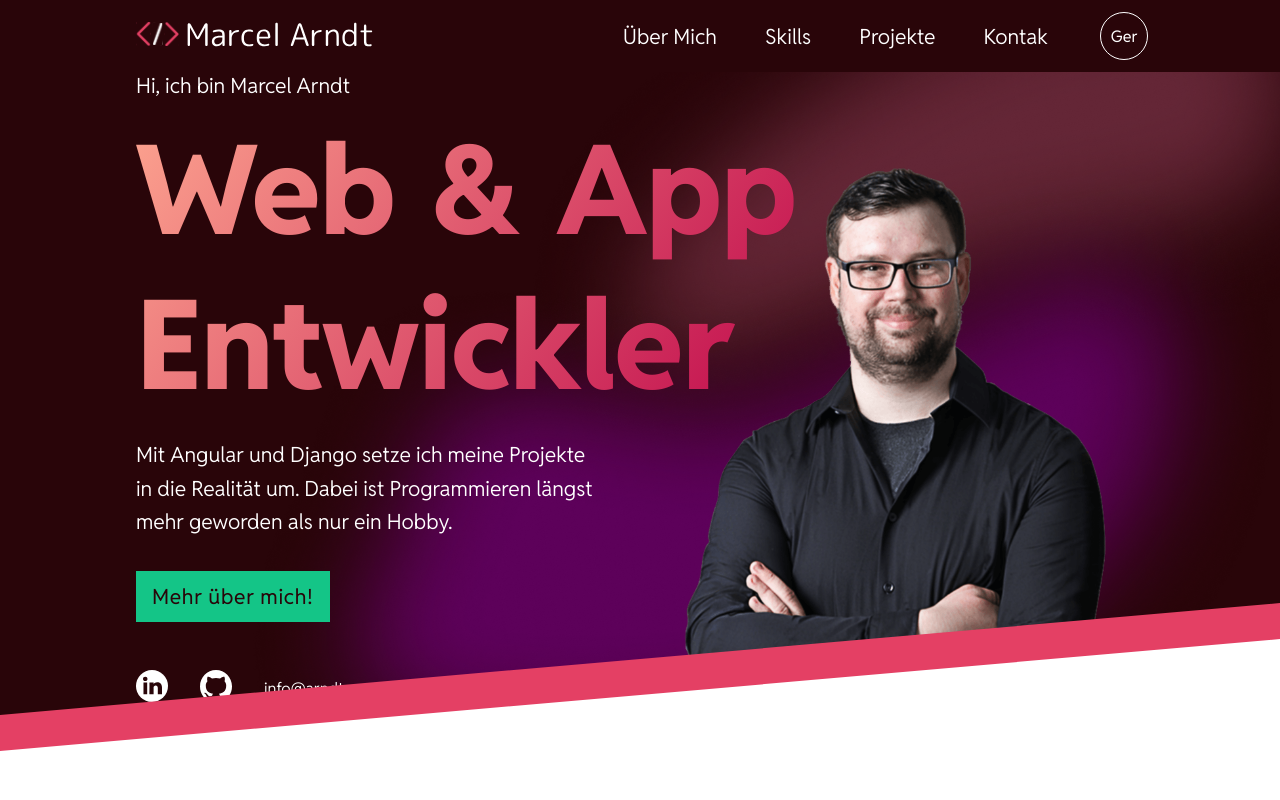
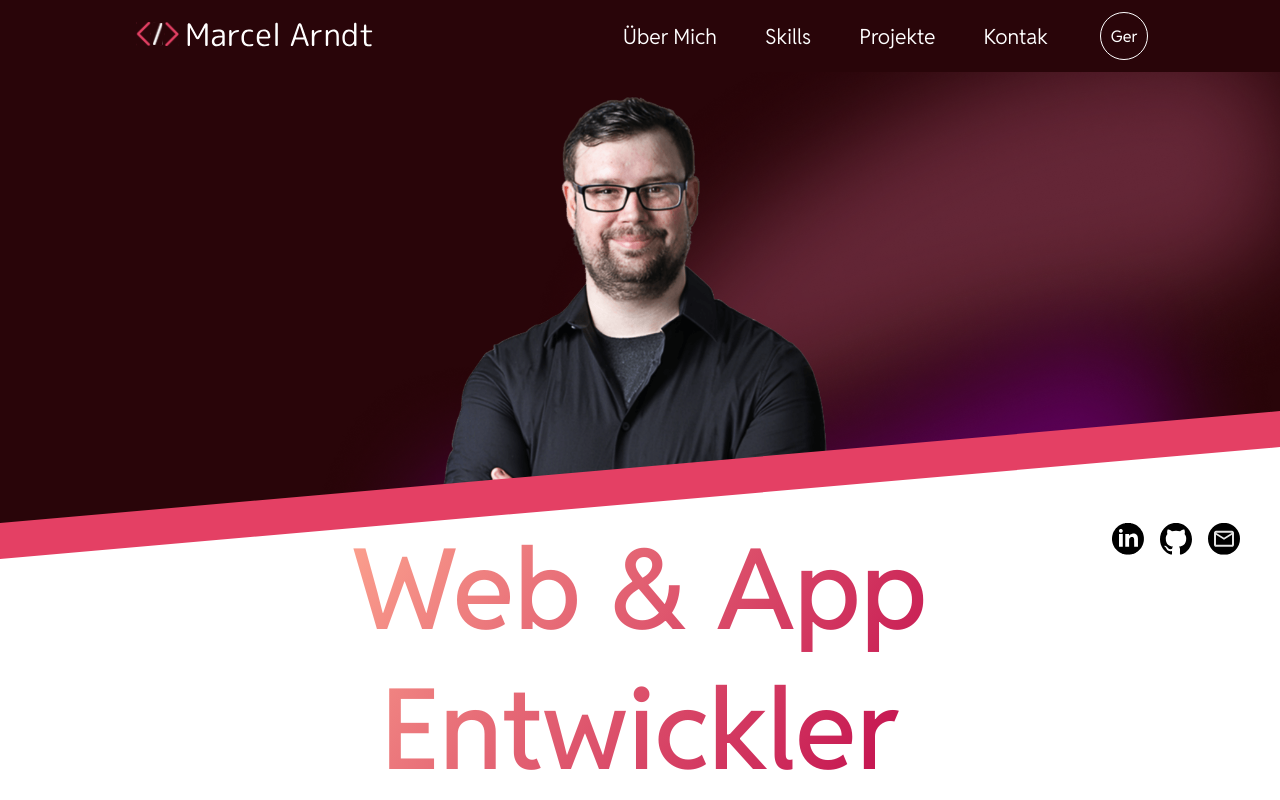
Before and after one commit to MarcelArndt/Portfolio-2025, an Angular app: page / in a window 1280 px wide. Shown: the top 800 px of the page. Built offline with nearby package versions, Linux system fonts and the light colour scheme.

Commit message:
some responsiv work

```diff
--- a/src/app/about-me/gsap.ts
+++ b/src/app/about-me/gsap.ts
@@ -49,8 +49,6 @@ export function whiteboxGrowAnimation(obj:Record<string, HTMLElement | HTMLEleme
         y:"+=50px",
         stagger: 1,
     })
-
-
 }
 
 let currentTimeline: gsap.core.Timeline | null = null;
--- a/src/app/hero-section/gsap.ts
+++ b/src/app/hero-section/gsap.ts
@@ -8,7 +8,16 @@ export function HeroSectionAnimation(obj:Record<string, HTMLElement>) {
         y: "-=36px",
     });
 
-    let tlOne = gsap.timeline({
+    let mediaQuery = gsap.matchMedia();
+
+    mediaQuery.add({
+      isDesktop: "(min-width: 1443px)",
+      isMobile: "(max-width: 1442px)",
+    }, (context) => {
+
+    const { isDesktop, isMobile } = context.conditions as { isDesktop: boolean; isMobile: boolean; };
+
+      let tlOne = gsap.timeline({
         scrollTrigger: {
             trigger: obj['heroSection'],
             start: 'top top',
@@ -25,15 +34,27 @@ export function HeroSectionAnimation(obj:Record<string, HTMLElement>) {
     .to(obj['redTransition'], {
       y: "-=100vh",
       ease: "power4.out"
-    }, "<")
-    .to((obj['headlineTextBox']),{
+    }, "<");
+
+    if (isDesktop) {
+    tlOne.to((obj['headlineTextBox']),{
       y: "+=300px",
     }, "<")
     .to((obj['portrait']),{
       y: "-=700px",
     }, "<");
+  } else {
+     tlOne.to((obj['headlineTextBox']),{
+      y: "-=75vh",
+      opacity:0,
+      duration:2,
+      ease: "power2.out"
+    }, "<")
+    .to((obj['portrait']),{
+      y: "+=300px",
+    }, "<");
+  }
 
-
-
+    });
 
 }
--- a/src/app/hero-section/hero-section.html
+++ b/src/app/hero-section/hero-section.html
@@ -3,22 +3,22 @@
 
 <section class="hero-section-container">
 
-    <div #heroSection class="hero-section" id="hero-section">
+    <img class="background-element" src="./assets/hero-background.png">
+    <img #portrait class="portrait" src="./assets/person.png">
 
-        <img class="background-element" src="./assets/hero-background.png">
-        <img #portrait class="portrait" src="./assets/person.png">
+    <div #heroSection class="hero-section">
         <div class="text-layer">
 
-            <div #headlineTextBox class="text-column moveableObject">
-                <p>{{ (languageService.texts | async)?.heroSection?.prefixText }}</p>
+            <div #headlineTextBox class="text-column">
+                <p class="desktop-class">{{ (languageService.texts | async)?.heroSection?.prefixText }}</p>
                 <h1>{{ (languageService.texts | async)?.heroSection?.headline }}</h1>
-                <p class="discription">{{ (languageService.texts | async)?.heroSection?.text }}</p>
-                <button>{{ (languageService.texts | async)?.heroSection?.button }}</button>
-                <nav>
+                <p class="discription desktop-class">{{(languageService.texts | async)?.heroSection?.text}}</p>
+                <button class="desktop-class">{{(languageService.texts | async)?.heroSection?.button}}</button>
+                <nav class="social-navi">
                     <ul>
                         <li><a href="https://www.linkedin.com/in/profil-marcel-arndt/" target="_blank"><img src="./assets/linkedIn.svg"></a></li>
                         <li><a href="https://github.com/MarcelArndt" target="_blank"><img src="./assets/github.svg"></a></li>
-                        <li><a href="mailto:info@arndt-marcel.de">info@arndt-marcel.de</a></li>
+                        <li><a href="mailto:info@arndt-marcel.de"><img src="./assets/email.svg"></a></li>
                     </ul>
                 </nav>
             </div>
--- a/src/app/hero-section/hero-section.scss
+++ b/src/app/hero-section/hero-section.scss
@@ -7,6 +7,7 @@
     width: 100%;
     background-color: aqua;
     background-color: $hero-section-background;
+    overflow: hidden;
 }
 
 .hero-section{
@@ -14,32 +15,22 @@
     position: relative;
     width: 100%;
     min-height: calc( 100vh - $headline-height);
-
+    height: 100%;
     padding: $padding;
     overflow: hidden;
     z-index: 1;
 
-    &::after{
-        content: "";
-        position: absolute;
-        z-index: 100;
-        background-color: $white;
-        height: 15vh;
-        width: 100%;
-        bottom: -12vh;
-        left: 0px;
-        transform-origin: left top;
-    }
+
 }
 
 .background-element{
-    z-index: 1;
+
     pointer-events: none;
     user-select: none;
     position: absolute;
     right: 0px;
     bottom: 0px;
-    z-index: 0;
+
 }
 
 p{
@@ -47,17 +38,30 @@ p{
 }
 
 .portrait{
-    z-index: 3;
     position: absolute;
     right: 120px;
     bottom:7vw;
     pointer-events: none;
     user-select: none;
-    height: 70vh;
-    @media screen  and (max-width:1200px){
-        height: 70vh;
-        bottom:14vw;
+    width: auto;
+    height: 66vh;
+
+
+
+    @media screen  and (max-width:1442px){
+        bottom:auto;
+        bottom: 33vh;
         right: 50%;
+        transform: translateX(50%);
+        img{
+            width: 100%;
+        }
+    }
+
+    @media screen  and (max-width:400px){
+        width: 442px;
+        bottom:20vw;
+        right:47%;
         transform: translateX(50%);
         img{
             width: 100%;
@@ -68,50 +72,44 @@ p{
 
 .text-layer{
     box-sizing: border-box;
-    z-index: 4;
     width: 100%;
     height: 100%;
     position: absolute;
     left: 0px;
     top: -40px;
-    z-index: 10;
     display: flex;
     flex-direction: column;
     justify-content: center;
-    @media screen and (max-width:1200px) {
+    @media screen and (max-width:1442px) {
     justify-content: end;
     padding-bottom: 14vh;
     }
 }
 
+
 .text-column{
-    margin: calc($border-padding - 40px);
-    @media screen and (max-width:1200px) {
-    margin: 0;
-    display: none;
+        margin: calc($border-padding - 40px);
+    @media screen and (max-width:1442px) {
+        margin: 0;
+        display: flex;
+        flex-direction: column;
+        align-items: center;
+        justify-content: center;
+
+
+        .desktop-class{
+            display: none;
+        }
     }
 }
 
-.mobil-title{
-    display: none;
-    @media screen and (max-width:1200px) {
-    display: flex;
-    flex-direction: column;
-    text-align: center;
-    justify-content: center;
-    align-items: center;
 
-    h1{
-            font-size: clamp(1.5rem, 12vw, 3.75rem);
-    }
-    }
-}
 
 button{
     margin: 32px 40px
 }
 
-nav {
+.social-navi {
     margin-left: 40px;
 
     @media screen and (max-width:1200px) {
@@ -146,15 +144,82 @@ nav {
 
 }
 
-.moveableObject{
-    transition: transform 0.1s ease-out;
-}
-
-.darken{
-   filter: brightness(0.0) blur(12px);;
-}
-
 
 .z-300{
     z-index: 300;
 }
+
+@media screen and (max-width:1442px){
+    h1{
+        position: relative;
+        z-index: 404;
+        text-align: center;
+        font-size: clamp(1.5rem, 12vw, min(7rem, 33vh));
+        transform: skewY(5deg);
+        font-weight: 500;
+    }
+
+    .social-navi{
+        position: fixed;
+        right: 40px;
+        bottom: calc(33vh - 48px);
+        transform: skewY(5deg) translateY(-25%);
+        filter: invert(100%);
+
+        ul{
+
+        li{
+            margin: 0px;
+            margin-left: 16px;
+        }
+
+        }
+
+    }
+
+    .hero-section{
+        position: relative;
+        z-index: 403;
+        padding: 0px;
+        pointer-events: none;
+    }
+
+    .text-layer{
+        position: relative;
+        z-index: 403;
+        height: 100%;
+        padding: 0px;
+        pointer-events: none;
+    }
+
+    .text-column{
+        width: 100%;
+        position: absolute;
+        bottom: 0px;
+        height: calc( 33vh + 75px );
+        z-index: 404;
+        transform: skewY(-5deg);
+        pointer-events: none;
+    }
+
+    .transition{
+        position: absolute;
+        bottom: 33vh;
+        z-index: 102;
+        width: 100%;
+        height: max-content;
+        transform: translate(0px,0px);
+
+        .buffer-box{
+            height: 133vh;
+            position: absolute;
+            bottom: calc(-133vh - 72px);
+        }
+    }
+
+    .z-300{
+        z-index: 101;
+    }
+
+
+}
--- a/src/styles/styles.scss
+++ b/src/styles/styles.scss
@@ -155,7 +155,7 @@ button{
 }
 
 .transition{
-    position: absolute;
+    position: relative;
     z-index: 302;
     width: 100%;
     height: max-content;
@@ -180,3 +180,18 @@ button{
     width: 100%;
     z-index: 302;
 }
+
+::-webkit-scrollbar{
+    background: linear-gradient(125deg, #ffaa92, #bd0048);
+}
+
+
+::-webkit-scrollbar-track{
+    background-color: white;
+}
+
+::-webkit-scrollbar-thumb{
+    background: linear-gradient(15deg, #a00053, #c9063d);
+    border-radius: 90px;
+    border: 2px solid  white;
+}
```
Also changed, not shown: public/assets/iocn.svg (deleted), public/assets/linkedIn.svg.
